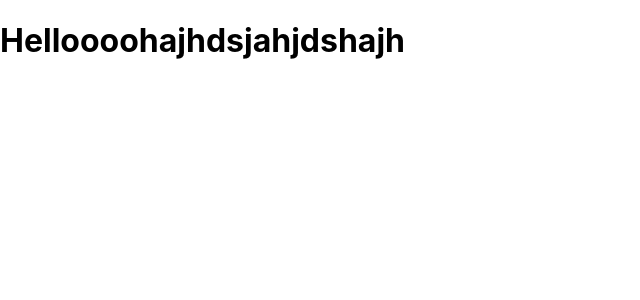
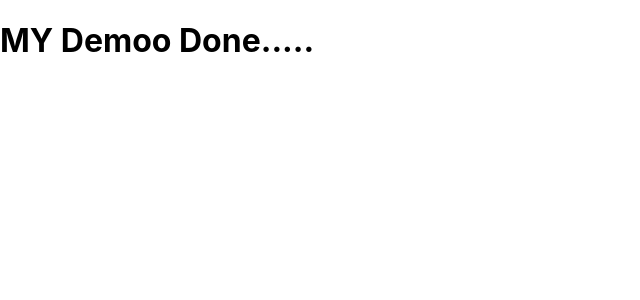
Before and after one commit to ana12dsouza/hasslast, a React (Create React App) app: page / in a window 1280 px wide. Shown: the top 300 px of the page, without its empty margins (0-640 px from the left). Built offline with nearby package versions, Linux system fonts and the light colour scheme.

Commit message:
commit message

```diff
--- a/src/App.js
+++ b/src/App.js
@@ -4,7 +4,7 @@ import './App.css';
 function App() {
   return (
     <>
-      <h1>Helloooohajhdsjahjdshajh</h1>
+      <h1>MY Demoo Done.....</h1>
     </>
   );
 }
```
